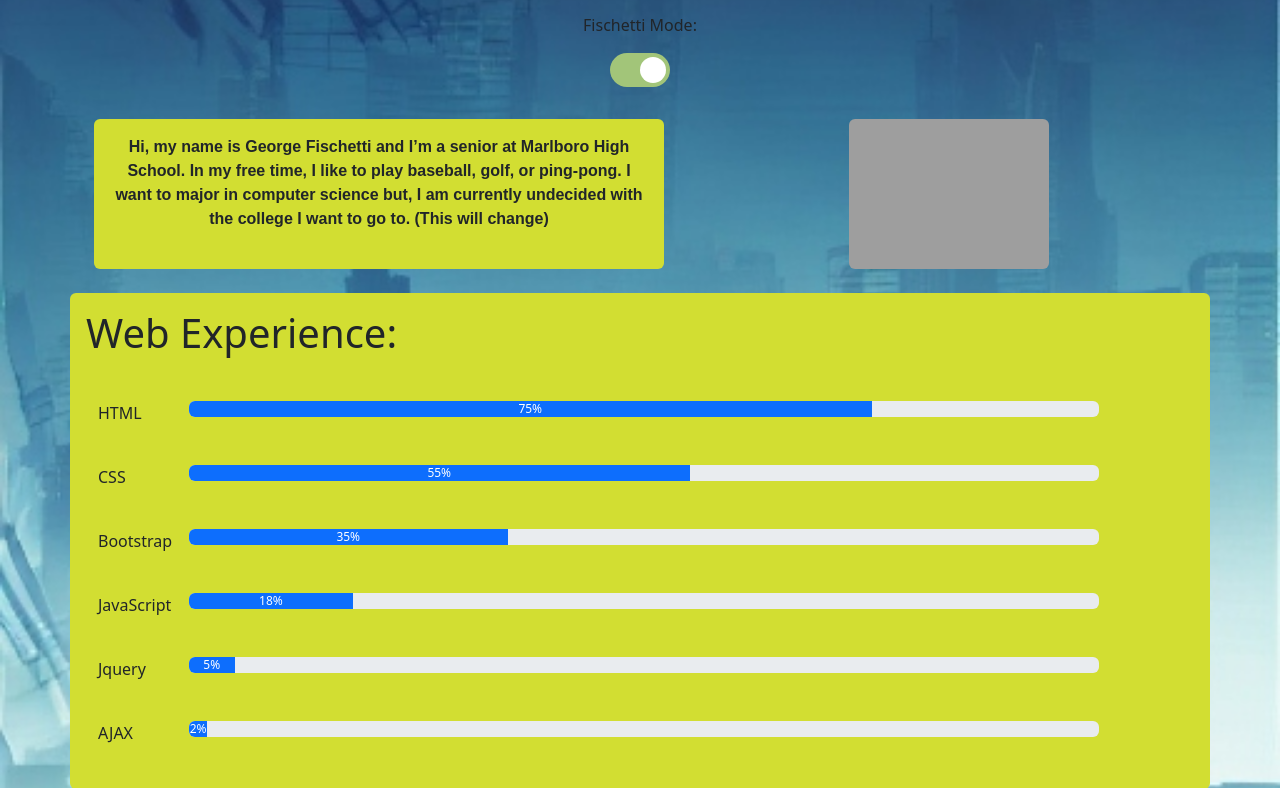
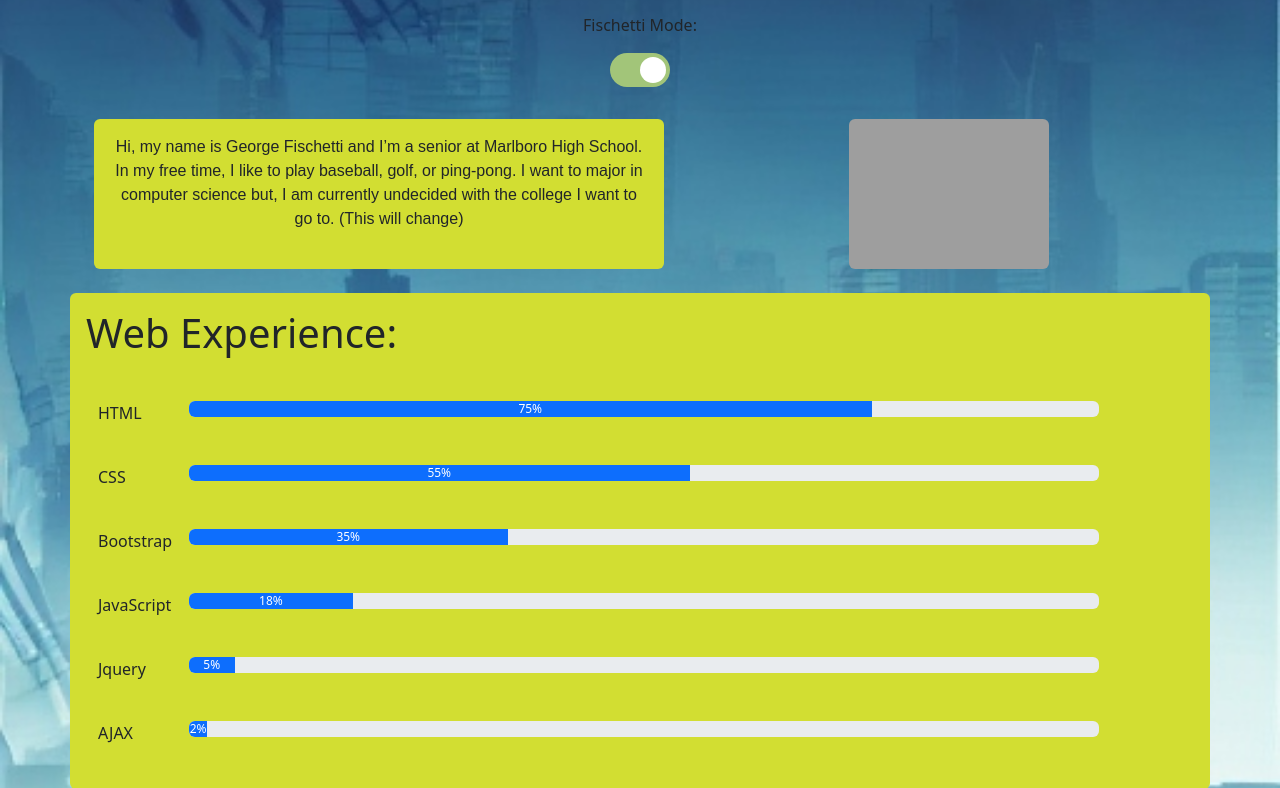
Before and after one commit to ooomega55/Official-Senior-Portfolio, a PHP site: page / in a window 1280 px wide. Shown: the part 80-868 px from the top of the page. Run offline with PHP 8.4, Linux system fonts and the light colour scheme; grey boxes labelled with a size stand in for pictures from a placeholder-image service; some libraries are stand-ins or nearby versions; some web fonts are replaced; grey boxes are pictures that could not be loaded.

Commit message:
font 3 save

```diff
--- a/index.html
+++ b/index.html
@@ -12,6 +12,7 @@
   <script src='js/gallery.js' type="text/javascript"></script>
   <link href="https://cdn.jsdelivr.net/npm/bootstrap@5.3.3/dist/css/bootstrap.min.css" rel="stylesheet"
     integrity="sha384-QWTKZyjpPEjISv5WaRU9OFeRpok6YctnYmDr5pNlyT2bRjXh0JMhjY6hW+ALEwIH" crossorigin="anonymous">
+  <link rel="stylesheet" href="https://use.typekit.net/aza2jji.css">
   <link rel="stylesheet" href="https://use.typekit.net/aza2jji.css">
   <link rel="stylesheet" href="https://use.typekit.net/aza2jji.css">
 </head>
@@ -50,7 +51,7 @@
 
     <div class="row">
       <div class="col-6 m-4 p-3 text-center bgabout rounded">
-        <p class="cholla">Hi, my name is George Fischetti and I’m a senior at Marlboro High School. In my free time, I like to play
+        <p class="sinter">Hi, my name is George Fischetti and I’m a senior at Marlboro High School. In my free time, I like to play
           baseball, golf, or ping-pong. I want to major in computer science but, I am currently undecided with the
           college
           I want to go to. (This will change)</p>
--- a/style.css
+++ b/style.css
@@ -65,8 +65,14 @@ body {
 
 .cholla {
   font-family: "cholla-sans", sans-serif;
-font-weight: 700;
-font-style: normal;
+  font-weight: 700;
+  font-style: normal;
+}
+
+.sinter {
+  font-family: "sinter", sans-serif;
+  font-weight: 500;
+  font-style: normal;
 }
 
 
```
